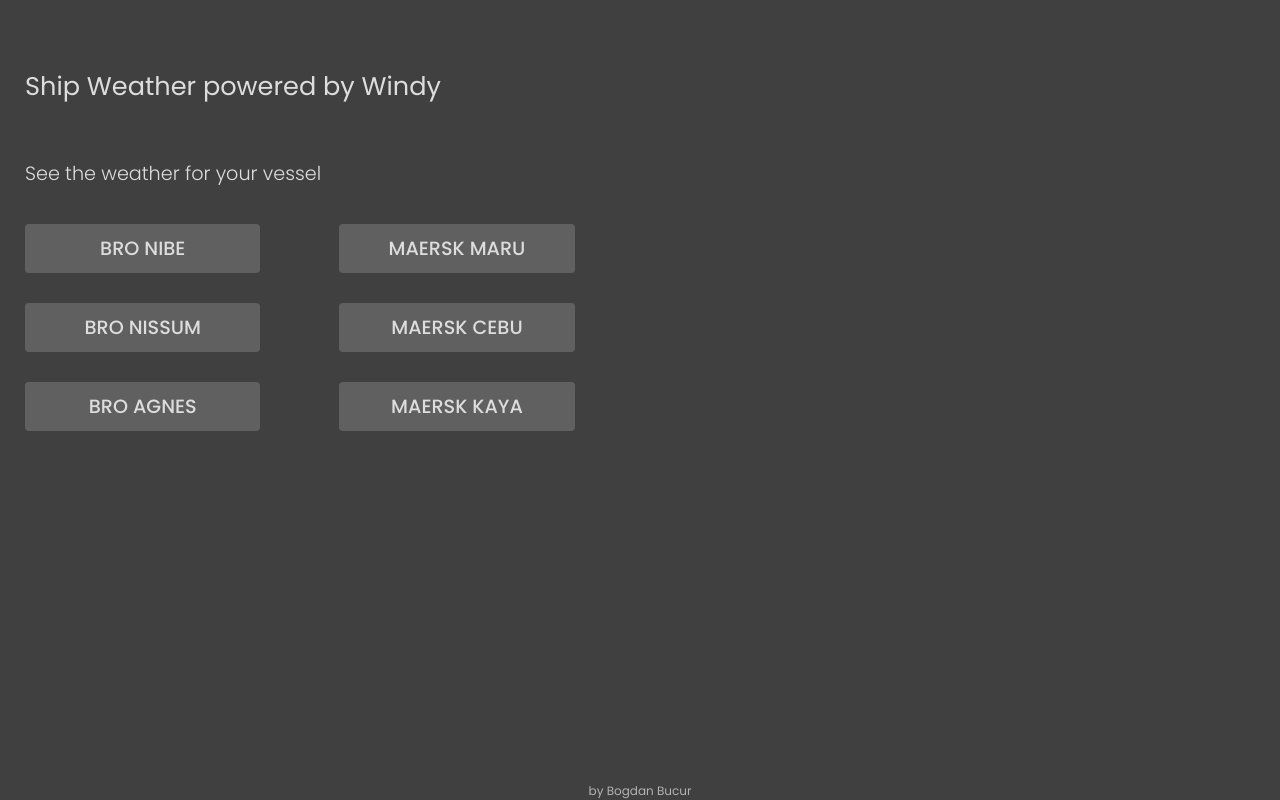
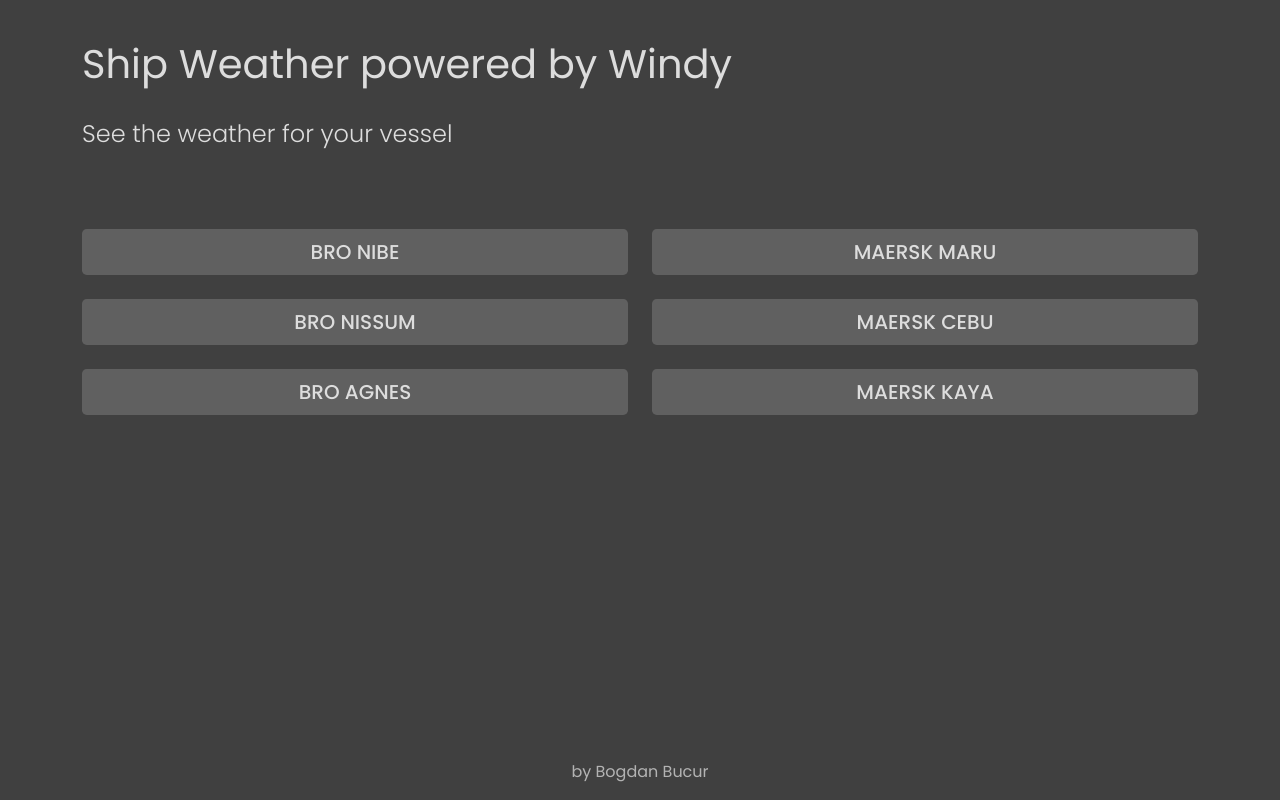
Before and after one commit to bogdanrbucur/Ship-Weather, a Flask app: page / in a window 1280 px wide. Run offline with Flask 2, Linux system fonts and the light colour scheme.

Commit message:
change CSS file version

```diff
--- /dev/null
+++ b/static/custom.css
@@ -0,0 +1,72 @@
+/* Whatever is here overrides Bootstrap  */
+
+body {
+    background: #404040;
+	margin-top: 40px;
+   // margin-left: 15px;
+}
+
+p {
+    font-family: Georgia, serif;
+  //  font-size: 1.2em;
+    color: DarkSlateGray;
+}
+
+h1 {
+    font-family: 'Poppins', sans-serif;
+   // font-size: 1.0em;
+    font-weight: 400;
+    color: #dddddd;
+}
+h4 {
+    font-family: 'Poppins', sans-serif;
+  //  font-size: 0.7em;
+    font-weight: 300;
+    color: #dddddd;
+}
+
+.row {
+	//margin-top: 1em;
+}
+
+.btn {
+	background-color: #606060;
+	width: 100%;
+	// border-radius: 4px;
+	border: none;
+	color: #dddddd;
+	font-family: 'Poppins', sans-serif;
+	font-weight: 500;
+	opacity: 1;
+	transition: 0.8s;
+	margin-top: 1.2em;
+}
+
+.btn:hover {
+	background-color: #66c2ff;  /* APM Blue */
+	color: black;
+}
+
+.btn-primary:active{
+	background-color: #66c2ff;  /* APM Blue */
+	color: black;
+	outline: none;
+	box-shadow: none !important;
+}
+
+.btn-primary:focus{
+	background-color: #66c2ff;  /* APM Blue */
+	color: black;
+	outline: none;
+	box-shadow: none !important;
+}
+
+footer a { color:#b3b3b3 !important; text-decoration: none;}
+footer a:hover { color:#b3b3b3 !important; }
+footer a:visited { color:#b3b3b3 !important; }
+
+footer {
+    background: #404040;
+	color: #b3b3b3;
+	font-family: 'Poppins', sans-serif;
+}
--- a/static/main.css
+++ /dev/null
@@ -1,124 +0,0 @@
-body {
-    background: #404040;
-    margin-top: 40px;
-    margin-left: 15px;
-}
-
-p {
-    font-family: Georgia, serif;
-    font-size: 1.2em;
-    color: DarkSlateGray;
-}
-
-h1 {
-    font-family: 'Poppins', sans-serif;
-    font-size: 1.0em;
-    font-weight: 400;
-    color: #dddddd;
-}
-h2 {
-    font-family: 'Poppins', sans-serif;
-    font-size: 0.7em;
-    font-weight: 300;
-    color: #dddddd;
-}
-
-button {
-  background-color: #606060;
-  width: 145px;
-  border-radius: 4px;
-  border: none;
-  color: #dddddd;
-  padding: 10px 7px;
-  text-align: center;
-  text-decoration: none;
-  display: inline-block;
-  font-size: 17px;
-  font-family: 'Poppins', sans-serif;
-  font-weight: 500;
-  opacity: 1;
-  transition: 0.8s;
-  margin-bottom: 10px;
-}
-
-button:hover {
-  background-color: #66c2ff; /* APM Blue */
-  color: black;
-}
-
-/* This is the responsive design part */
-/* For mobile phones. The styles are loaded first for mobile for faster loading on mobile */
-
-* {
-box-sizing: border-box;
-}
-
-[class="col-"] {
-width: 100%;
-}
-
-@media only screen and (max-width: 360px)
-{
-button {margin-bottom: 0px;} /* Removes the margins between buttons if the display is too narrow */
-}
-
-@media only screen and (min-width: 768px)
-{
-
-/* For desktop size. If width > 768px */
-.col-1 {width: 8.33%;}
-.col-2 {width: 16.66%;}
-.col-3 {width: 25%;}
-.col-4 {width: 33.33%;}
-.col-5 {width: 41.66%;}
-.col-6 {width: 50%;}
-.col-7 {width: 58.33%;}
-.col-8 {width: 66.66%;}
-.col-9 {width: 75%;}
-.col-10 {width: 83.33%;}
-.col-11 {width: 91.66%;}
-.col-12 {width: 100%;}
-
-button {
-font-size: 120%;
-width: 100%;
-}
-h1 {
-font-size: 160%;
-}
-h2 {
-font-size: 120%;
-}
-}
-
-@media only screen and (min-width: 1080px) /* Prevents the button from becoming too wide */
-{
-button {
-width: 80%;
-}
-}
-
-[class*="col-"] {
-float: left;
-padding: 10px; /* Make all columns floating to left */
-}
-
-.row::after {  /* Makes the columns overflow into the next row */
-content: "";
-clear: both;
-display: table;
-}
-
-/* This is where the responsive part ends */
-
-.footer a {
-  position: fixed;
-  left: 0;
-  bottom: 0;
-  width: 100%;
-  color: #b3b3b3;
-  text-align: center;
-  font-size: 12px;
-  text-decoration: none;
-    font-family: 'Poppins', sans-serif;
-}
--- a/templates/index.html
+++ b/templates/index.html
@@ -1,66 +1,66 @@
 <!DOCTYPE html>
 <html lang="en">
 <head>
-<link rel="stylesheet" href='/static/main.css?v=2.0'/>
+	<meta charset="UTF-8">
+	<meta name="viewport" content="width=device-width, initial-scale=1">
+
+	<title>Ship Weather</title>
+
+	<!-- Bootstrap CSS -->
+	<link href="https://cdn.jsdelivr.net/npm/bootstrap@5.0.2/dist/css/bootstrap.min.css" rel="stylesheet" integrity="sha384-EVSTQN3/azprG1Anm3QDgpJLIm9Nao0Yz1ztcQTwFspd3yD65VohhpuuCOmLASjC" crossorigin="anonymous">
+
 	<link rel="icon" href="/static/favicon.png" />
-<meta charset="UTF-8">
-<title>Ship Weather</title>
-<style>
-@import url('https://fonts.googleapis.com/css2?family=Poppins:wght@300;400;500&display=swap');
-</style>
+
+	<!-- Google Poppins font -->
+	<style>@import url('https://fonts.googleapis.com/css2?family=Poppins:wght@300;400;500&display=swap');</style>
+
+	<!-- Customise Bootstrap. Change version to force reload  -->
+	<link rel="stylesheet" href='/static/custom.css?v=1.0'/>
 </head>
 <body>
+<div class="container">
+
   <div class="row">
-    <div class="col-12">
-    <h1>Ship Weather powered by Windy</h1>
-</div>
+    <div class="col-md-12"><h1>Ship Weather powered by Windy</h1><br></div>
   </div>
   <div class="row">
-    <div class="col-12">
-    <h2>See the weather for your vessel</h2>
+    <div class="col-md-12"><h4>See the weather for your vessel</h4><br><br></div>
   </div>
+
+<div class="row">
+	<div class="col-md-6">
+		<button class="btn btn-primary btn-lg" value="Bro Nibe" type="submit">BRO NIBE</button>
 	</div>
-<div class="row">
-<div class="col-3">
-    <form action="/ship" method="post">
-        <button type="submit" value="Bro Nibe" name="button">BRO NIBE</button>
-    </form>
-</div>
-<div class="col-3">
-    <form action="/ship" method="post">
-        <button type="submit" value="Maersk Maru" name="button">MAERSK MARU</button>
-    </form>
+<div class="col-md-6">
+ <button class="btn btn-primary btn-lg" value="Maersk Maru" type="submit">MAERSK MARU</button>
 </div>
 </div>
 
  <div class="row">
-<div class="col-3">
-    <form action="/ship" method="post">
-        <button type="submit" value="Bro Nissum" name="button">BRO NISSUM</button>
-    </form>
+ <div class="col-md-6">
+   <button class="btn btn-primary btn-lg" value="Bro Nissum" type="submit">BRO NISSUM</button>
  </div>
-<div class="col-3">
-    <form action="/ship" method="post">
-        <button type="submit" value="Maersk Cebu" name="button">MAERSK CEBU</button>
-    </form>
+ <div class="col-md-6">
+   <button class="btn btn-primary btn-lg" value="Maersk Cebu" type="submit">MAERSK CEBU</button>
  </div>
  </div>
 
   <div class="row">
-<div class="col-3">
-    <form action="/ship" method="post">
-        <button type="submit" value="Bro Agnes" name="button">BRO AGNES</button>
-    </form>
+   <div class="col-md-6">
+     <button class="btn btn-primary btn-lg" value="Bro Agnes" type="submit">BRO AGNES</button>
  </div>
-<div class="col-3">
-    <form action="/ship" method="post">
-        <button type="submit" value="Maersk Kaya" name="button">MAERSK KAYA</button>
-    </form>
+   <div class="col-md-6">
+   <button class="btn btn-primary btn-lg" value="Maersk Kaya" type="submit">MAERSK KAYA</button>
+ </div>
   </div>
 </div>
 
 </body>
-<div class="footer">
-  <p><a href="mailto:bogdanrbucur@gmail.com">by Bogdan Bucur</a></p>
+<footer class="text-center fixed-bottom">
+  <!-- Copyright -->
+  <div class="text-center p-3">by
+    <a class="text-#b3b3b3" href="mailto:bogdanrbucur@gmail.com">Bogdan Bucur</a>
   </div>
+  <!-- Copyright -->
+</footer>
 </html>
```
Lines whose indentation alone changed are shown as unchanged.
